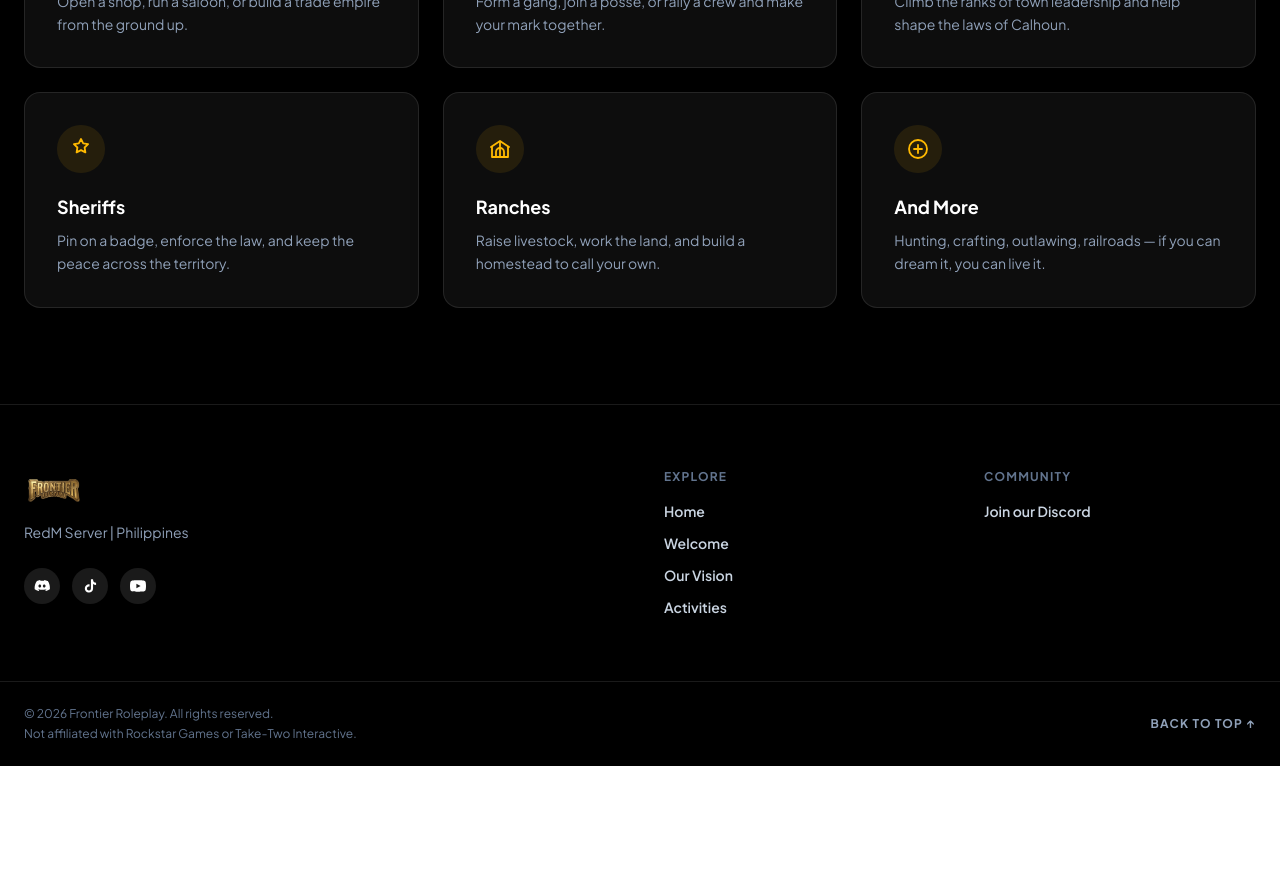
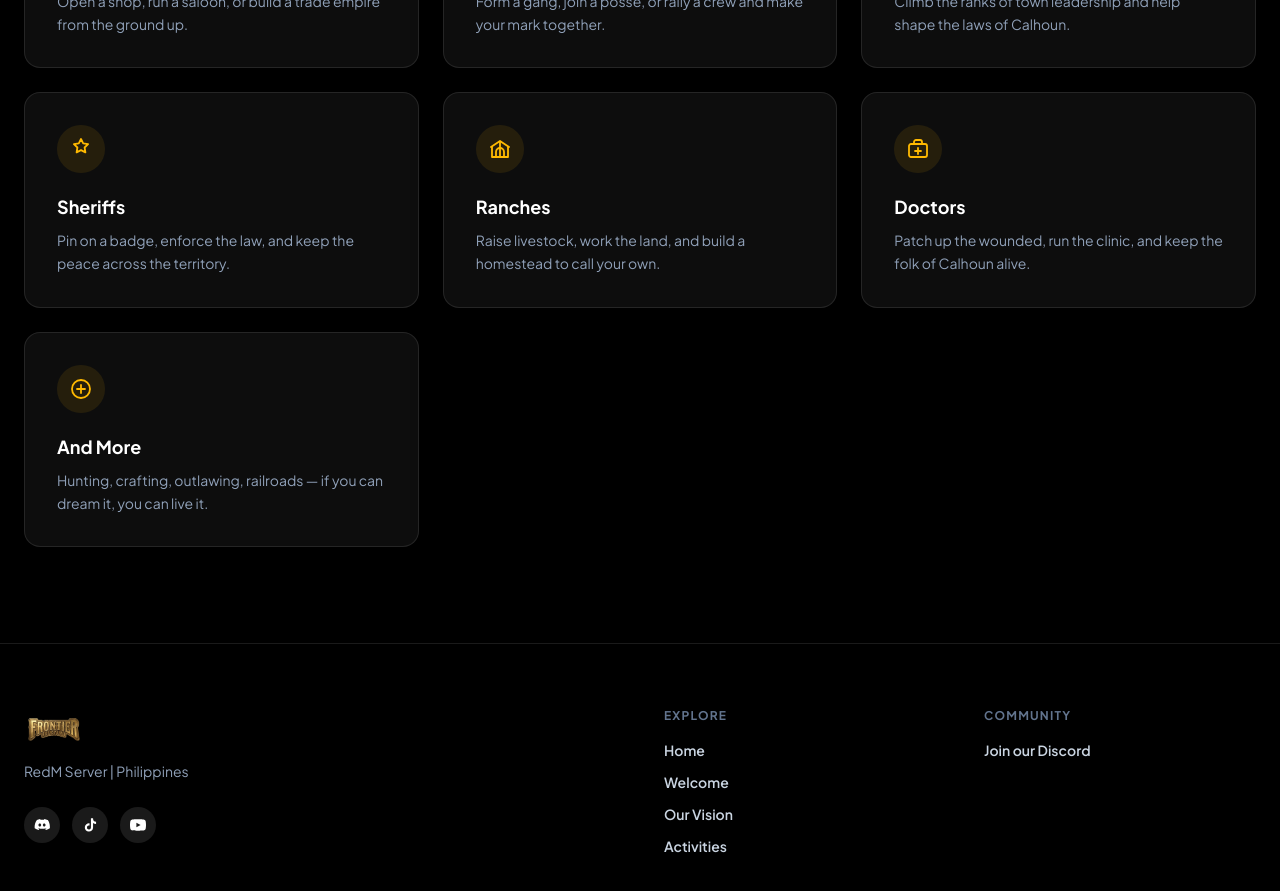
Before and after one commit to SherwinX1/FrontierRoleplayWebsite, a React (Vite) app: page / in a window 1280 px wide. Shown: the part 2680-3571 px from the top of the page. Before the commit the page ends 3446 px from the top, so only its background shows below. Built offline with nearby package versions, Linux system fonts and the light colour scheme; no server answers.

Commit message:
update activities

```diff
--- a/src/components/Activities.jsx
+++ b/src/components/Activities.jsx
@@ -50,6 +50,16 @@ function BarnIcon(props) {
   )
 }
 
+function MedicalBagIcon(props) {
+  return (
+    <svg viewBox="0 0 24 24" fill="none" stroke="currentColor" strokeWidth="1.8" {...props}>
+      <path strokeLinecap="round" d="M8 7V5a2 2 0 0 1 2-2h4a2 2 0 0 1 2 2v2" />
+      <rect x="3" y="7" width="18" height="13" rx="2" />
+      <path strokeLinecap="round" d="M12 11v6M9 14h6" />
+    </svg>
+  )
+}
+
 function PlusIcon(props) {
   return (
     <svg viewBox="0 0 24 24" fill="none" stroke="currentColor" strokeWidth="1.8" {...props}>
@@ -84,6 +94,11 @@ const ACTIVITIES = [
     title: 'Ranches',
     description: 'Raise livestock, work the land, and build a homestead to call your own.',
     Icon: BarnIcon,
+  },
+  {
+    title: 'Doctors',
+    description: 'Patch up the wounded, run the clinic, and keep the folk of Calhoun alive.',
+    Icon: MedicalBagIcon,
   },
   {
     title: 'And More',
```
